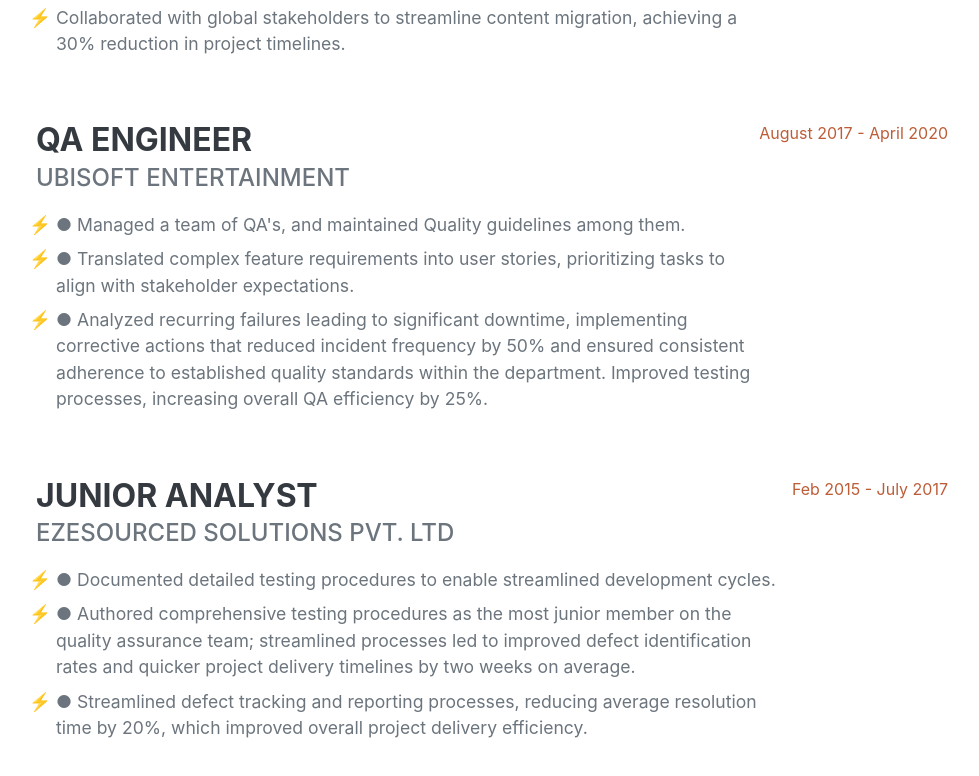
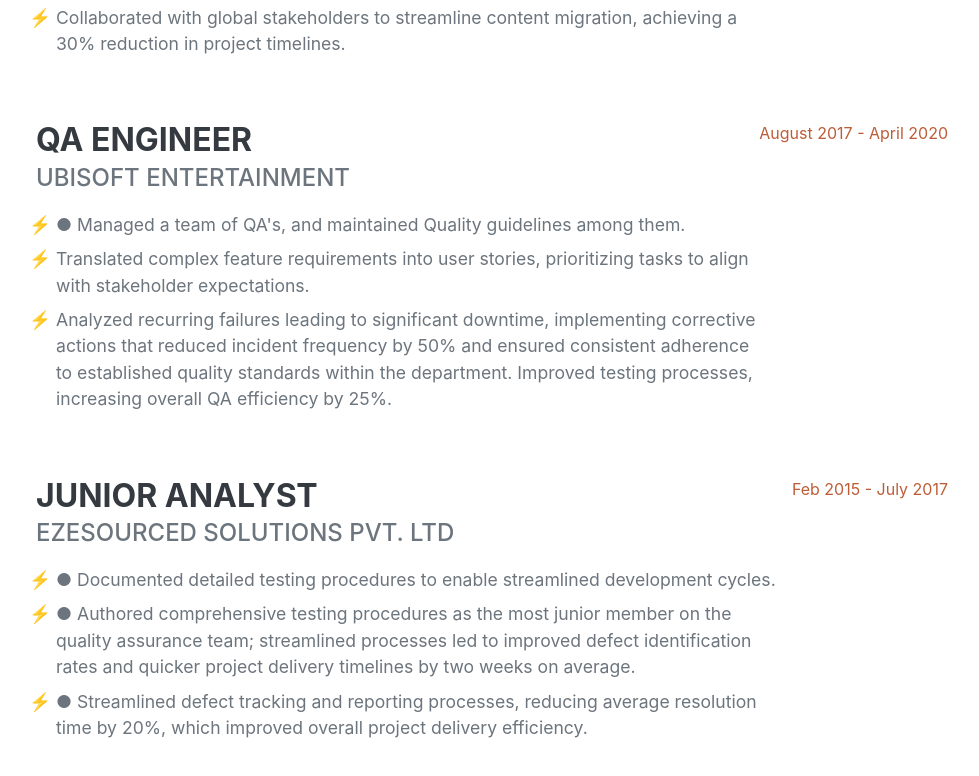
Before and after one commit to Addy9999/Online-Resume, a plain HTML site: page index.html in a window 1280 px wide. Shown: the part 1325-2101 px from the top of the page, without its empty margins (284-1263 px from the left). Drawn offline with nearby package versions, Linux system fonts and the light colour scheme; files whose address does not match are found by name; a web font is replaced by a local one.

Commit message:
Update index.html
bullets

```diff
--- a/index.html
+++ b/index.html
@@ -81,8 +81,8 @@ engagement, seeking to drive excellence in technical services.</p>
                             <div class="subheading mb-3">Ubisoft Entertainment</div>
 							<ul>
                             <li>●	Managed a team of QA's, and maintained Quality guidelines among them.</li>
-							<li>●	Translated complex feature requirements into user stories, prioritizing tasks to align with stakeholder expectations.</li>
-							<li>●	Analyzed recurring failures leading to significant downtime, implementing corrective actions that reduced incident frequency by 50% and ensured consistent adherence to established quality standards within the department. Improved testing processes, increasing overall QA efficiency by 25%.</li>
+							<li>Translated complex feature requirements into user stories, prioritizing tasks to align with stakeholder expectations.</li>
+							<li>Analyzed recurring failures leading to significant downtime, implementing corrective actions that reduced incident frequency by 50% and ensured consistent adherence to established quality standards within the department. Improved testing processes, increasing overall QA efficiency by 25%.</li>
 							</ul>
 						</div>
                         <div class="flex-shrink-0"><span class="text-primary">August 2017 - April 2020</span></div>
```
